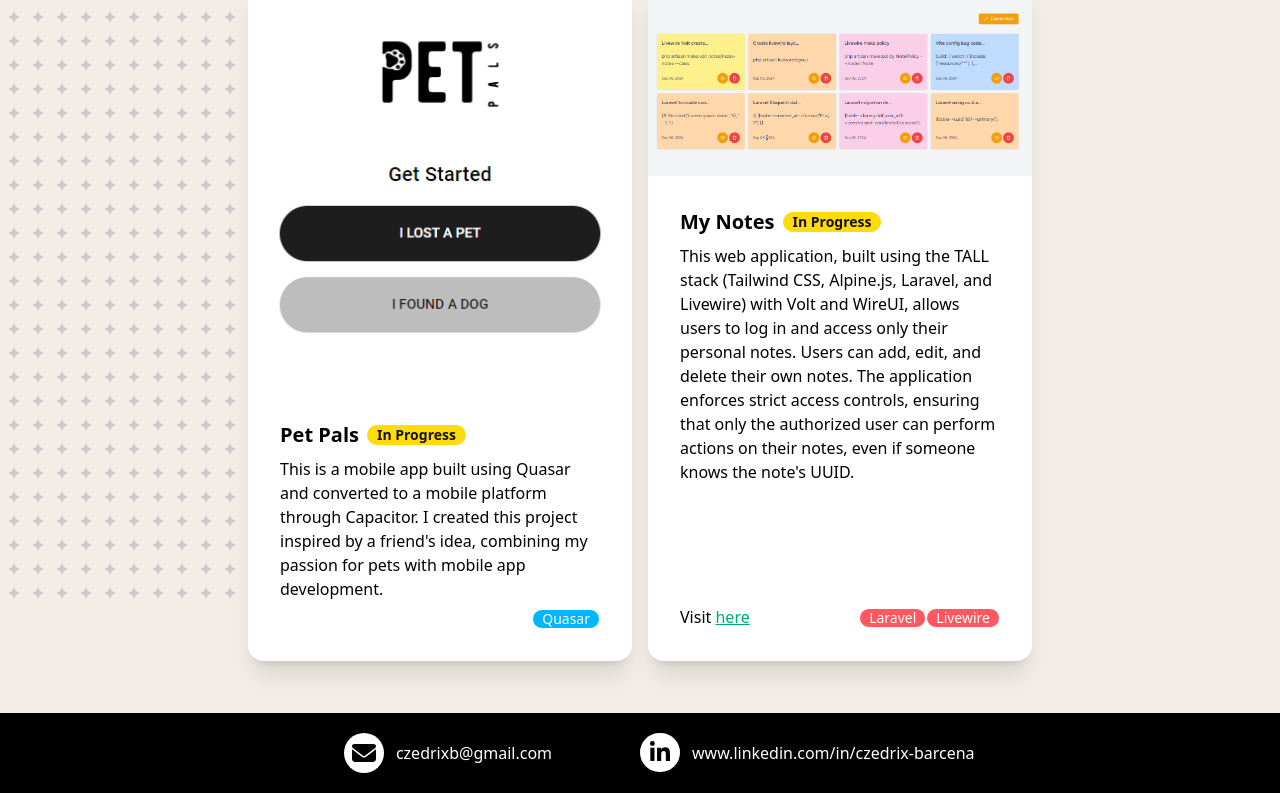
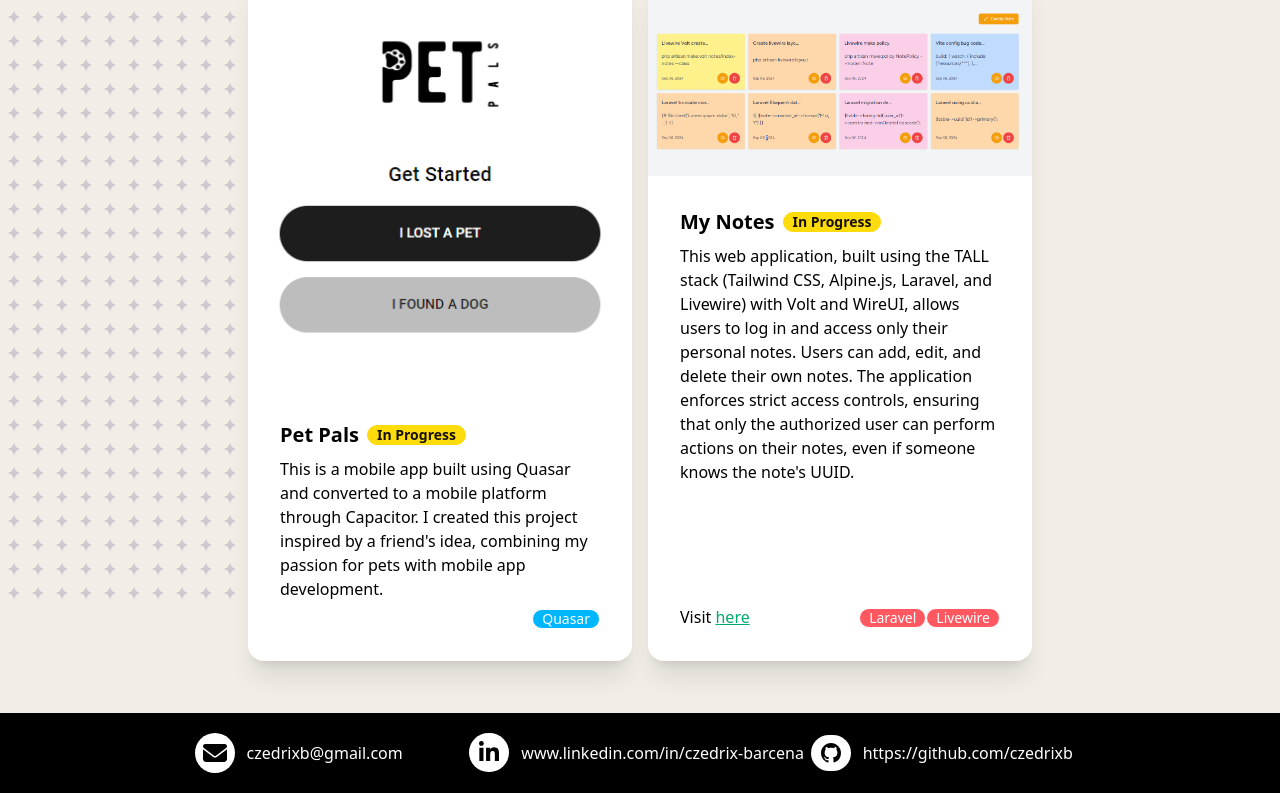
Before and after one commit to czedrixb/my-portfolio, a Nuxt app: page / in a window 1280 px wide. Shown: the part 3006-3799 px from the top of the page. Built offline with nearby package versions, Linux system fonts and the light colour scheme.

Commit message:
added my github in footer

```diff
--- a/components/Footer.vue
+++ b/components/Footer.vue
@@ -1,10 +1,10 @@
 <template>
   <div class="bg-black">
     <div
-      class="container px-5 md:px-0 max-w-sm md:max-w-screen-sm lg:max-w-screen-md py-5 mx-auto text-white"
+      class="px-5 md:px-0 max-w-sm md:max-w-screen-md lg:max-w-screen-lg py-5 mx-auto text-white"
     >
       <div
-        class="grid grid-cols-1 md:grid-cols-2 justify-center items-center gap-y-5"
+        class="grid grid-cols-1 md:grid-cols-2 lg:grid-cols-3 justify-center gap-y-5"
       >
         <div class="flex gap-x-3 justify-left md:justify-center items-center">
           <div class="rounded-full flex justify-center w-10 bg-white p-2">
@@ -42,6 +42,28 @@
             >www.linkedin.com/in/czedrix-barcena</a
           >
         </div>
+        <div
+          class="flex gap-x-3 items-center cols-span-1 md:col-span-2 lg:col-span-1 md:justify-center lg:justify-start"
+        >
+          <div class="rounded-full flex justify-center w-10 bg-white p-2">
+            <svg
+              xmlns="http://www.w3.org/2000/svg"
+              class="w-5"
+              viewBox="0 0 16 16"
+            >
+              <path
+                d="M8 0C3.58 0 0 3.58 0 8c0 3.54 2.29 6.53 5.47 7.59.4.07.55-.17.55-.38 0-.19-.01-.82-.01-1.49-2.01.37-2.53-.49-2.69-.94-.09-.23-.48-.94-.82-1.13-.28-.15-.68-.52-.01-.53.63-.01 1.08.58 1.23.82.72 1.21 1.87.87 2.33.66.07-.52.28-.87.51-1.07-1.78-.2-3.64-.89-3.64-3.95 0-.87.31-1.59.82-2.15-.08-.2-.36-1.02.08-2.12 0 0 .67-.21 2.2.82.64-.18 1.32-.27 2-.27s1.36.09 2 .27c1.53-1.04 2.2-.82 2.2-.82.44 1.1.16 1.92.08 2.12.51.56.82 1.27.82 2.15 0 3.07-1.87 3.75-3.65 3.95.29.25.54.73.54 1.48 0 1.07-.01 1.93-.01 2.2 0 .21.15.46.55.38A8.01 8.01 0 0 0 16 8c0-4.42-3.58-8-8-8"
+              />
+            </svg>
+          </div>
+          <a
+            class="hover:underline underline-offset-4"
+            href="https://github.com/czedrixb"
+            rel="noopener"
+            target="_blank"
+            >https://github.com/czedrixb</a
+          >
+        </div>
       </div>
     </div>
   </div>
```
